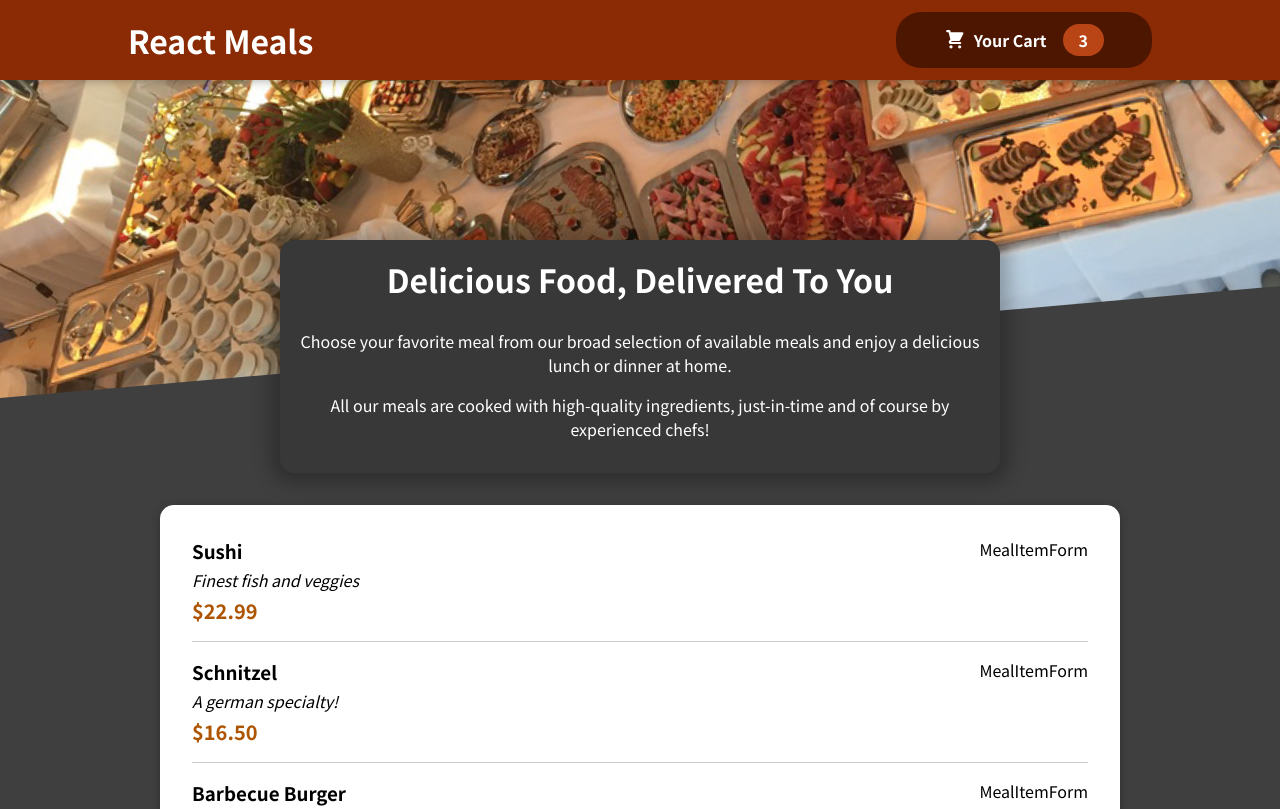
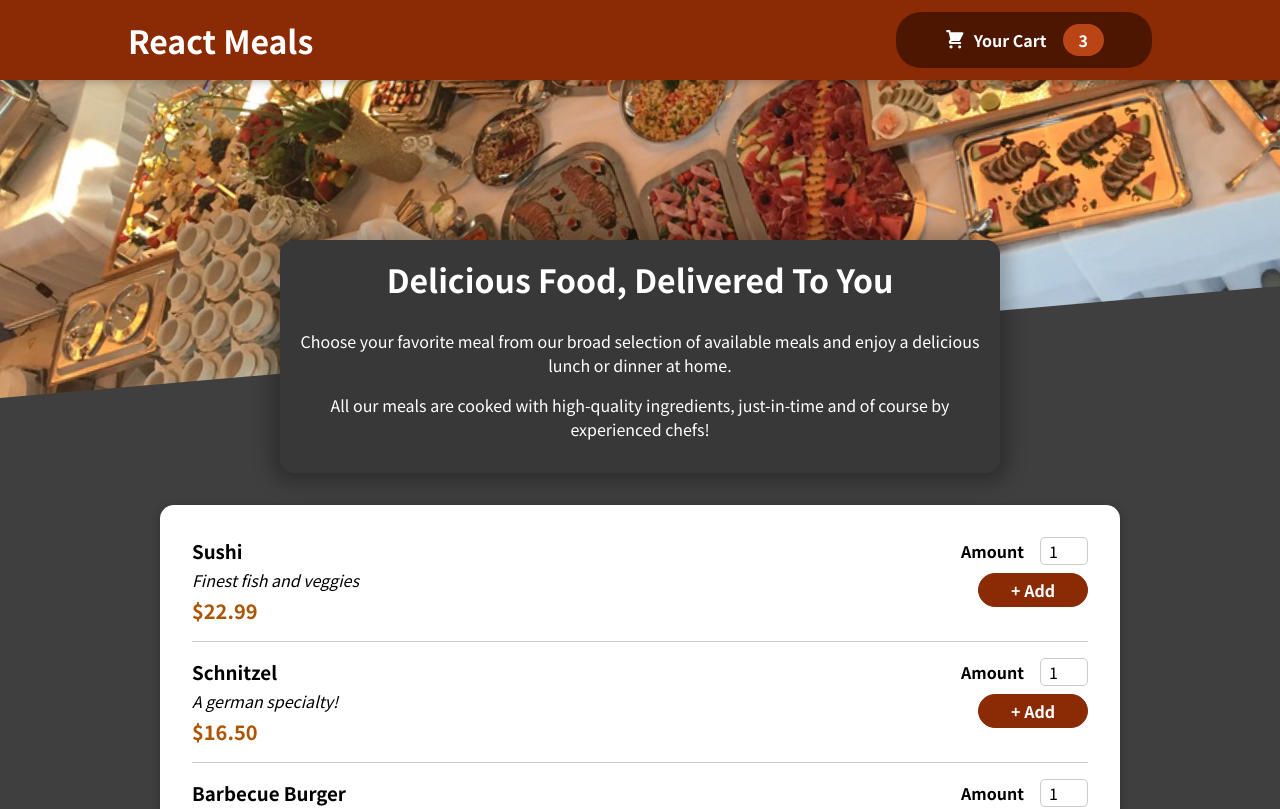
Before and after one commit to dan-nitu/food-order-app, a JavaScript app: page / in a window 1280 px wide. Shown: the top 809 px of the page. Built offline with nearby package versions, Linux system fonts and the light colour scheme.

Commit message:
input component, meal item form

```diff
--- a/src/components/Meals/MealItem/MealItemForm.js
+++ b/src/components/Meals/MealItem/MealItemForm.js
@@ -1,6 +1,23 @@
+import Input from '../../UI/Input';
+
 import classes from './MealItemForm.module.css';
 
-const MealItemForm = () => {
-  return <form className={classes.form}>MealItemForm</form>;
+const MealItemForm = (props) => {
+  return (
+    <form className={classes.form}>
+      <Input
+        label='Amount'
+        input={{
+          id: 'amount',
+          type: 'number',
+          min: '1',
+          max: '5',
+          step: '1',
+          defaultValue: '1',
+        }}
+      />
+      <button>+ Add</button>
+    </form>
+  );
 };
 export default MealItemForm;
--- /dev/null
+++ b/src/components/UI/Input.js
@@ -0,0 +1,11 @@
+import classes from './Input.module.css';
+
+const Input = (props) => {
+  return (
+    <div className={classes.input}>
+      <label htmlFor={props.input.id}>{props.label}</label>
+      <input {...props.input} />
+    </div>
+  );
+};
+export default Input;
```
Also changed, not shown: src/components/UI/Input.module.css (renamed from src/Input.module.css).
